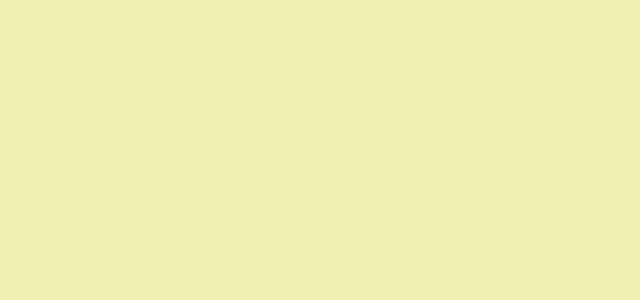
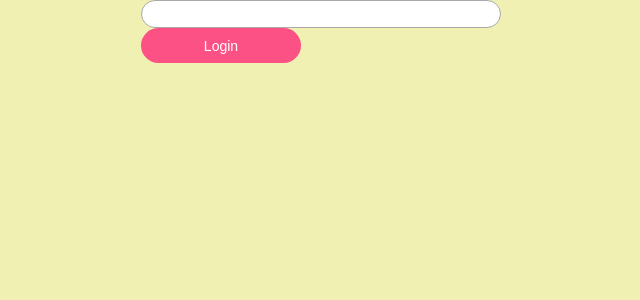
Before and after one commit to Nicelx/mary-music-app, a React (Create React App) app: page /login in a window 1280 px wide. Shown: the top 300 px of the page, without its empty margins (319-959 px from the left). Built offline with nearby package versions, Linux system fonts and the light colour scheme.

Commit message:
dummy login component

```diff
--- a/src/App.js
+++ b/src/App.js
@@ -1,5 +1,6 @@
 import { Greeting } from "./containers/Greeting/Greeting";
 import { UserInfo } from './containers/UserInfo/UserInfo';
+import { Login } from './containers/Login/Login';
 import {user} from './store/user';
 import classes from "./App.module.css";
 import {
@@ -17,6 +18,9 @@ function App() {
 				<Route path="/" exact>
 					<Greeting />
 				</Route>
+				<Route path="/login" exact>
+					<Login />
+				</Route>
 				<Route path="/greeting">
 					<Greeting />
 				</Route>
--- /dev/null
+++ b/src/containers/Login/Login.js
@@ -0,0 +1,34 @@
+import React, { useState } from "react";
+import classes from "./Login.module.css";
+
+import { Button } from "../../components/Button/Button";
+import {  Input } from "../../components/Input/Input";
+import {useHistory} from 'react-router-dom'
+
+export const Login = () => {
+	const history = useHistory();
+
+	const onClickHandler =async () => {
+		const response = await fetch('http://localhost:8080/auth/login', {
+			method: 'POST',
+			headers: {
+				'Content-Type': 'application/json',
+			},
+			body : JSON.stringify({
+				login: 'somelogin',
+				password: 'somepassword',
+			})
+		})
+		const data =await response.json();
+		console.log(data);
+	}
+
+	return (
+		<div >
+			<div >
+				<Input />
+				<Button onClick={onClickHandler}>Login</Button>
+			</div>
+		</div>
+	);
+};
```
Also changed, not shown: src/containers/Login/Login.module.css (added).
